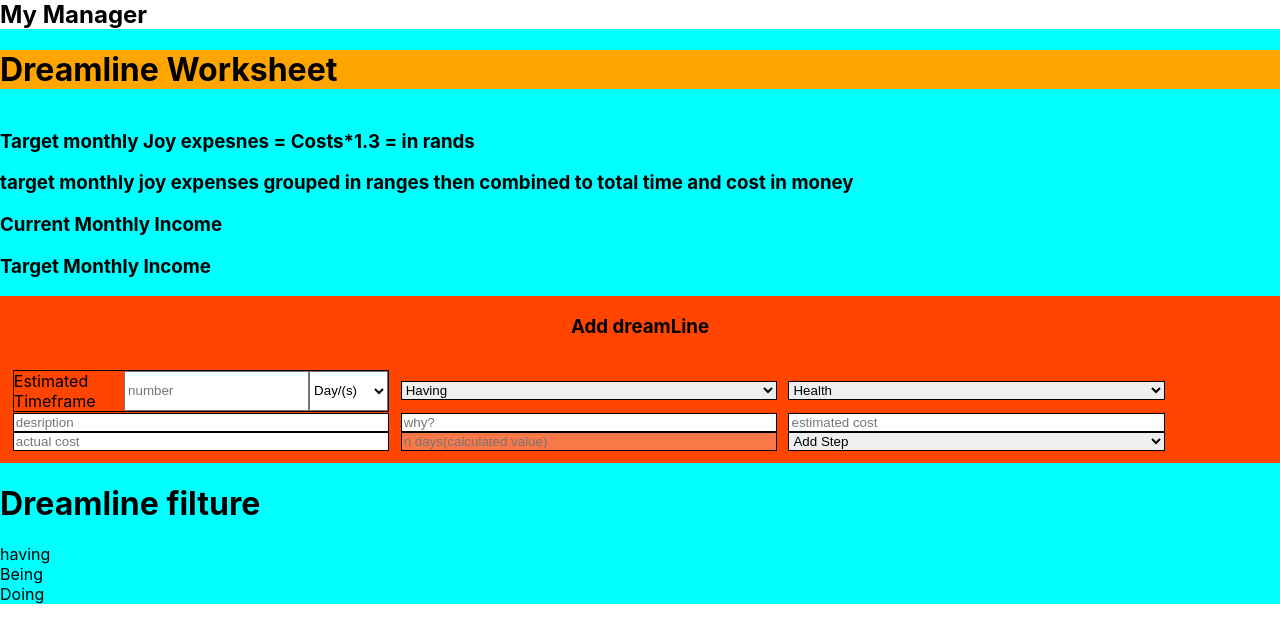
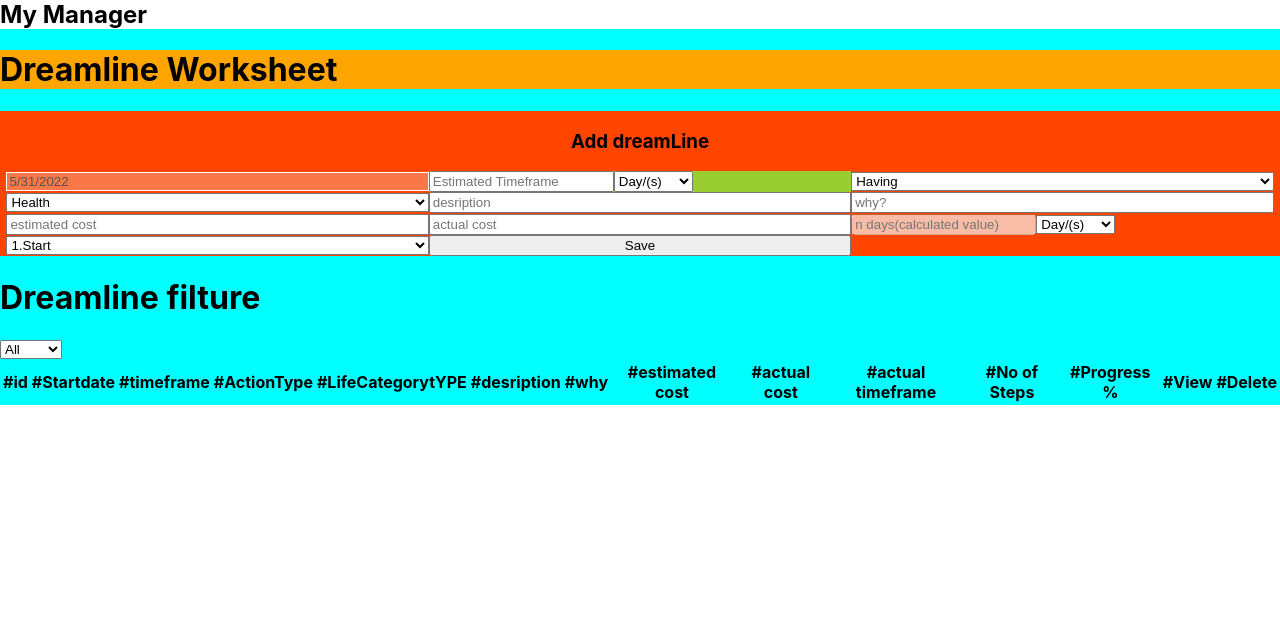
Before and after one commit to Sithembiso1370/Life_Manager, a React (Create React App) app: page / in a window 1280 px wide. Shown: the top 642 px of the page. Built offline with nearby package versions, Linux system fonts and the light colour scheme.

Commit message:
worked on crud and setted up local storage

```diff
--- a/src/Pages/Dreamline/Dreamline.css
+++ b/src/Pages/Dreamline/Dreamline.css
@@ -48,17 +48,22 @@
 
 .dreamline_crud>.crud_inputs{
     position: relative;
-    width: 90%;
-    height: 90%;
+    width: 100%;
+    height: 100%;
     display: grid;
-    grid-template-columns: repeat(3,1fr);
+    grid-template-columns: repeat(3,33%);
     justify-content: center;
     align-items: center;
-    padding: 1%;
-    gap: 1%;}
+}
 
-.dreamline_crud>.crud_inputs>*{
+.dreamline_crud>.crud_inputs>:nth-child(1){
     position: relative;
     display: flex;
-    border: 1px solid black;
+    border: 1px solid white;
 }
+
+.dreamline_crud>.crud_inputs>:nth-child(2){
+    position: relative;
+    display: flex;
+    background-color: yellowgreen;
+}
--- a/src/Pages/Dreamline/Dreamline.js
+++ b/src/Pages/Dreamline/Dreamline.js
@@ -4,15 +4,21 @@ import DreamlineFilture from './DreamlineFilture'
 import DreamlineOverviews from './DreamlineOverviews'
 import Dreamlinecrud from './Dreamline_crud'
 
+
+const evHandler = (e) =>{
+  console.log(e.target.value);
+}
+
+
 function Dreamline() {
   return (
     <div className='Dreamline_Worksheet'>
        <h1 className='dreamline_header_text'>Dreamline Worksheet</h1>
-       <DreamlineOverviews/>
+       {/* <DreamlineOverviews/>        */}
        <div className='dreamlineMain'>
           {/* Estimated Timeframe Component */}
-          <Dreamlinecrud/>
-          <DreamlineFilture/>
+          <Dreamlinecrud evHandler={evHandler}/>
+          <DreamlineFilture  evHandler={evHandler}/>
        </div>
 
 
--- a/src/Pages/Dreamline/DreamlineFilture.js
+++ b/src/Pages/Dreamline/DreamlineFilture.js
@@ -1,41 +1,143 @@
-import React from 'react'
+import React,{useState,useEffect} from 'react'
 
+
+
+
+const dreamz = [{
+    "id": "01",
+    "date": "11/06/2022",
+    "timeframe": "01",
+    "ActionType": "Having",
+    "LifeCategorytYPE": "Finances",
+    "desription": "100 000 in my savings account",
+    "why": "to test my life manager",
+    "estimatedcost": "20.00",
+    "actualcost": "20.00",
+    "actualtimeframe": "16 DAYS",
+    "NoofSteps": "6",
+    "Progress": "25%"
+},
+{
+    "id": "02",
+    "date": "19/06/2022",
+    "timeframe": "01",
+    "ActionType": "01",
+    "LifeCategorytYPE": "01",
+    "desription": "01",
+    "why": "01",
+    "estimatedcost": "01",
+    "actualcost": "01",
+    "actualtimeframe": "01",
+    "NoofSteps": "4",
+    "Progress": "80%"
+},
+]
 function DreamlineFilture() {
+    // Create a stateValue to hold starter dreamlines
+    const [Dreamlines, setDreamlines] = useState(JSON.parse(localStorage.getItem('dreamlines')) ? JSON.parse(localStorage.getItem('dreamlines')): []);
+
+    // Onload
+    useEffect(() => {
+        const dreamlines = JSON.parse(localStorage.getItem('dreamlines'));
+        if (dreamlines) {
+            setDreamlines(dreamlines);
+        }
+        }, [])
+
+
+    // Create a stateValue to hold a dreamline
+    const [Dreamline, setDreamline] = useState([{
+        id : 0,
+        date: "",
+        timeframe: "",
+        ActionType: "",
+        LifeCategorytYPE: "",
+        desription: "",
+        why: "",
+        estimatedcost: "",
+        actualcost: "",
+       actualtimeframe: "",
+        NoofSteps: "",
+        Progress: "",
+    }]);
+
+    // const getlocalstoragedreamlines =  useEffect(() => {
+    //     const dreamlines = JSON.parse(localStorage.getItem('dreamlines'));
+    //     if (dreamlines) {
+    //      setDreamlines(dreamlines);
+    //     }
+    //   }, [])
+
+
+
   return (
     <div className='dreamline_filurable viewB'>
-        <h1>Dreamline filture</h1>
-        {/* <table>
+        <div className="filture_head">
+            <h1>Dreamline filture</h1>
+            <select className="filturingTypes">
+                <option className='Having'>All</option>
+                <option className='Having'>having</option>
+                <option className='Being'>Being</option>
+                <option className='Doing'>Doing</option>
+            </select>
+        </div>
+
+        <table>
             <thead>
                 <tr>
                     <th>#id</th>
-                    <th>#id</th>
-                    <th>#id</th>
-                    <th>#id</th>
-                    <th>#id</th>
-                    <th>#id</th>
-                    <th>#id</th>
-                    <th>#id</th>
-                    <th>#id</th>
+                    <th>#Startdate</th>
+                    <th>#timeframe</th>
+                    <th>#ActionType</th>
+                    <th>#LifeCategorytYPE</th>
+                    <th>#desription</th>
+                    <th>#why</th>
+                    <th>#estimated cost</th>
+                    <th>#actual cost</th>
+                    <th>#actual timeframe</th>
+                    <th>#No of Steps</th>
+                    <th>#Progress %</th>
+                    <th>#View</th>
+                    <th>#Delete</th>
                 </tr>
             </thead>
             <tbody>
-                <tr>
-                    <td>id</td>
-                    <td>id</td>
-                    <td>id</td>
-                    <td>id</td>
-                    <td>id</td>
-                    <td>id</td>
-                    <td>id</td>
-                    <td>id</td>
-                    <td>id</td>
-                </tr>
+                {
+                    Dreamlines.map((dream)=>
+                    <tr>
+                        <td>{dream.id}</td>
+                        <td>{dream.date}</td>
+                        <td>{dream.duedate}</td>
+                        <td>{dream.ActionType}</td>
+                        <td>{dream.LifeCategorytYPE}</td>
+                        <td>{dream.desription}</td>
+                        <td>{dream.why}</td>
+                        <td>{dream.estimatedcost}</td>
+                        <td>{dream.actualcost}</td>
+                        <td>{dream.actualtimeframe}</td>
+                        <td>{dream.Steps}</td>
+                        <td>{dream.Progress}</td>
+                        <td><button>View</button></td>
+                        <td><button>Delete</button></td>
+                    </tr>
+        // id: getDreamId,
+        // date: new Date().toDateString(),
+        // duedate: dueDate[0].no + dueDate[0].timeframe ,
+        // ActionType: "",
+        // LifeCategorytYPE: "",
+        // desription: "",
+        // why: "",
+        // estimatedcost: 0.00,
+        // actualcost: 0.00,
+        // actualtimeframe: "16 DAYS",
+        // Steps: "6",
+        // Progress: "25%"
+
+                    )
+                }
             </tbody>
-        </table> */}
+        </table>
 
-        <div className='Having'>having</div>
-        <div className='Being'>Being</div>
-        <div className='Doing'>Doing</div>
     </div>
   )
 }
--- a/src/Pages/Dreamline/Dreamline_crud.js
+++ b/src/Pages/Dreamline/Dreamline_crud.js
@@ -1,14 +1,94 @@
-import React from 'react'
+
+import React,{useEffect,useState} from 'react'
+
+
+const evHandler = (e) =>{
+    // console.log(e.target.name+" = ",e.target.value);
+    // save_dreamline
+    switch (e.target.name) {
+        case 'save_dreamline':
+        //   return <Start handleClick={handleClick} />
+        console.log(e.target.name)
+
+        case 'duedate_number':
+            // console.log("e.target.parent = ",e.target.parent)
+            // console.log("timeframe = ",document.getElementsByName("duedate_Timeframe").value)
+        //   return <Playing handleClick={handleClick} />
+        console.log(e.target.name,e.target.value);
+        case 'description':
+        //   return <Won handleClick={handleClick} />
+        console.log(e.target.name)
+        case 'lost':
+        //   return <Lost handleClick={handleClick} />
+        console.log(e.target.name)
+    }
+}
+
+const getDreamId = () =>{
+    const drmz = JSON.parse(localStorage.getItem('dreamlines')) ? JSON.parse(localStorage.getItem('dreamlines')): [];
+     return (drmz.length+1);
+}
+
+
 
 function Dreamlinecrud() {
+
+    // Create a stateValue to hold starter dreamlines
+    const [Dreamlines, setDreamlines] = useState(JSON.parse(localStorage.getItem('dreamlines')) ? JSON.parse(localStorage.getItem('dreamlines')): []);
+    const dueDate = [{no: 0,timeframe:""}]
+    const [actionType, setactionType] = useState("")
+
+    // Create a stateValue to hold starter dreamlines
+    const [newDreamline,setnewDreamline] = useState({
+        id: getDreamId,
+        date: new Date().toDateString(),
+        duedate: dueDate[0].no + dueDate[0].timeframe ,
+        ActionType: actionType,
+        LifeCategorytYPE: "COMP-SCI",
+        desription: "TESTING",
+        why: "BECAUSE WE NEED TO TEST ",
+        estimatedcost: 20.00,
+        actualcost: 100.00,
+        actualtimeframe: "16 DAYS",
+        Steps: "6",
+        Progress: "25%"
+    });
+
+    const saveDreamlines = () =>{
+        // Add dream to dreamline array
+        // setDreamlines([...Dreamlines,newDreamline])
+        try {
+            // save the entire array to local
+            localStorage.setItem('dreamlines', JSON.stringify([...Dreamlines,newDreamline]));
+            console.log("added to local storage",JSON.parse(localStorage.getItem('dreamlines')))
+        } catch (error) {
+            console.log("Not added to local storage",error)
+        }
+    }
+
+
+    // Onload
+    // useEffect(() => {
+    //     const dreamlines = JSON.parse(localStorage.getItem('dreamlines'));
+    //     if (dreamlines) {
+    //      setDreamlines(dreamlines);
+    //     }
+    //   }, [])
+
+    // const setlocalstoragedreamlines = useEffect(() => {
+    //     localStorage.setItem('dreamlines', JSON.stringify(Dreamlines));
+    //   }, [Dreamlines]);
+
+
+
   return (
-    <div className='dreamline_crud'>
+    <div className='dreamline_crud' loaded>
         <h3>Add dreamLine</h3>
         <div className='crud_inputs'>
-        <div className='estimated_timeframe_Comp' style={{background_color: "red"}}>
-            <label>Estimated Timeframe</label>
-            <input type='number' placeholder='number' />
-            <select name='Timeframe'>
+            <input name="date" type="text" value={new Date().toLocaleDateString()} disabled />
+            <div name="duedate" className='estimated_timeframe_Comp' style={{background_color: "red"}}>
+                <input type='number' name="duedate_number" placeholder='number' placeholder="Estimated Timeframe" onChange={(e)=>dueDate[0].no = e.target.value}/>
+                <select name='duedate_Timeframe' onChange={(e)=>dueDate[0].timeframe = e.target.value}>
                     <option>Day/(s)</option>
                     <option>Week/(s)</option>
                     <option>Month/(s)</option>
@@ -16,18 +96,20 @@ function Dreamlinecrud() {
                 </select>
             </div>
 
+
             {/* Having being, Doing , Seing */}
-        <select name='action_category' className='action_category'>
+            <select name='ActionType' className='action_category' onChange={(e)=>setactionType(e.target.value)}>
                     <option>Having</option>
                     <option>Being</option>
                     <option>Doing</option>
                     <option>Seing</option>
+                    <option>Completed</option>
             </select>
 
 
 
             {/* Categories */}
-        <select name='main_categories' id='main_categories' className='main_categories'>
+            <select name='LifeCategorytYPE' id='main_categories' className='main_categories' onChange={evHandler}>
                     <option>Health</option>
                     <option>Education</option>
                     <option>Finances</option>
@@ -38,23 +120,35 @@ function Dreamlinecrud() {
                     <option>Physical health and Growth</option>
                     <option>Pychological health and Growth</option>
                     <option>Work</option>
-                <option>Add Category</option>
+                    <option>Add Custom Category</option>
+                    <option>Assets</option>
             </select>
 
-        <input type="text" placeholder="desription"/>
-        <input type="text" name='reason' placeholder="why?"/>
-        <input type="number" placeholder="estimated cost"/>
-        <input type="number" name='actual_cost' placeholder="actual cost"/>
+            <input type="text" name="desription" placeholder="desription" onChange={evHandler}/>
+            <input type="text" name='why' placeholder="why?" onChange={evHandler}/>
+            <input type="number" name="estimatedcost" placeholder="estimated cost" onChange={evHandler}/>
+            <input type="number" name='actual_cost' placeholder="actual cost" onChange={evHandler}/>
 
 
             {/* Timeframe Component */}
-            <input type="text" placeholder='n days(calculated value)' disabled="true"/>
+            <div name="actualtimeframe" className='estimated_timeframe_Comp' style={{background_color: "red"}}>
+            <input type="text" name='actualtimeframe_number' placeholder='n days(calculated value)' disabled="true" onChange={evHandler} onChange={evHandler}/>
+                <select name='actualtimeframe_timeframe' onChange={evHandler}>
+                    <option>Day/(s)</option>
+                    <option>Week/(s)</option>
+                    <option>Month/(s)</option>
+                    <option>Year/(s)</option>
+                </select>
+            </div>
 
-        <select name="steps">
-            <option>Add Step</option>
+
+            <select name="Steps" onChange={evHandler} >
+                <option name="add_step">1.Start</option>
+                <option name="add_step2">Add Step</option>
                 {/* Add Todos here with timeframes within the selected estimated completion dates/ A plan of a sort */}
                 {/* Steps have duration and cost attached to them  */}
             </select>
+            <button name='save_dreamline' onClick={saveDreamlines}>Save</button>
         </div>
     </div>
   )
```
Lines whose indentation alone changed are shown as unchanged.
